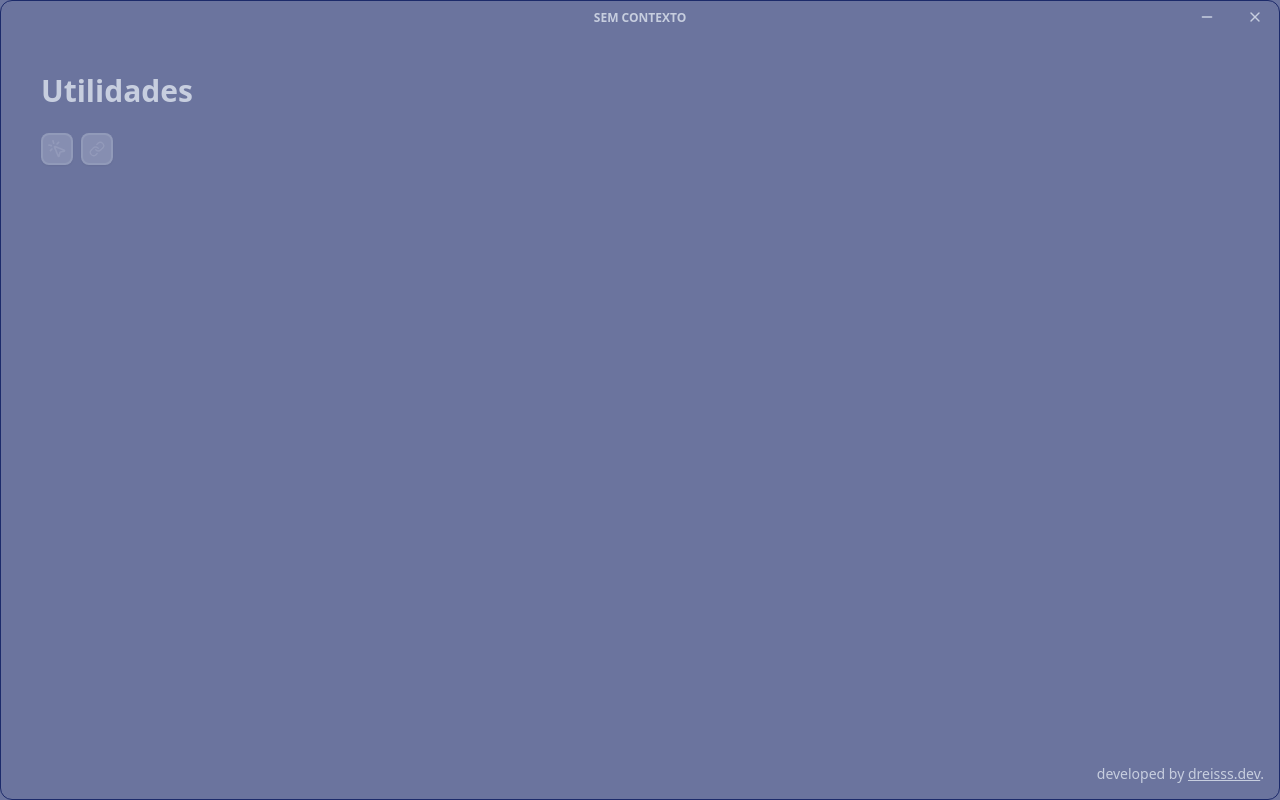
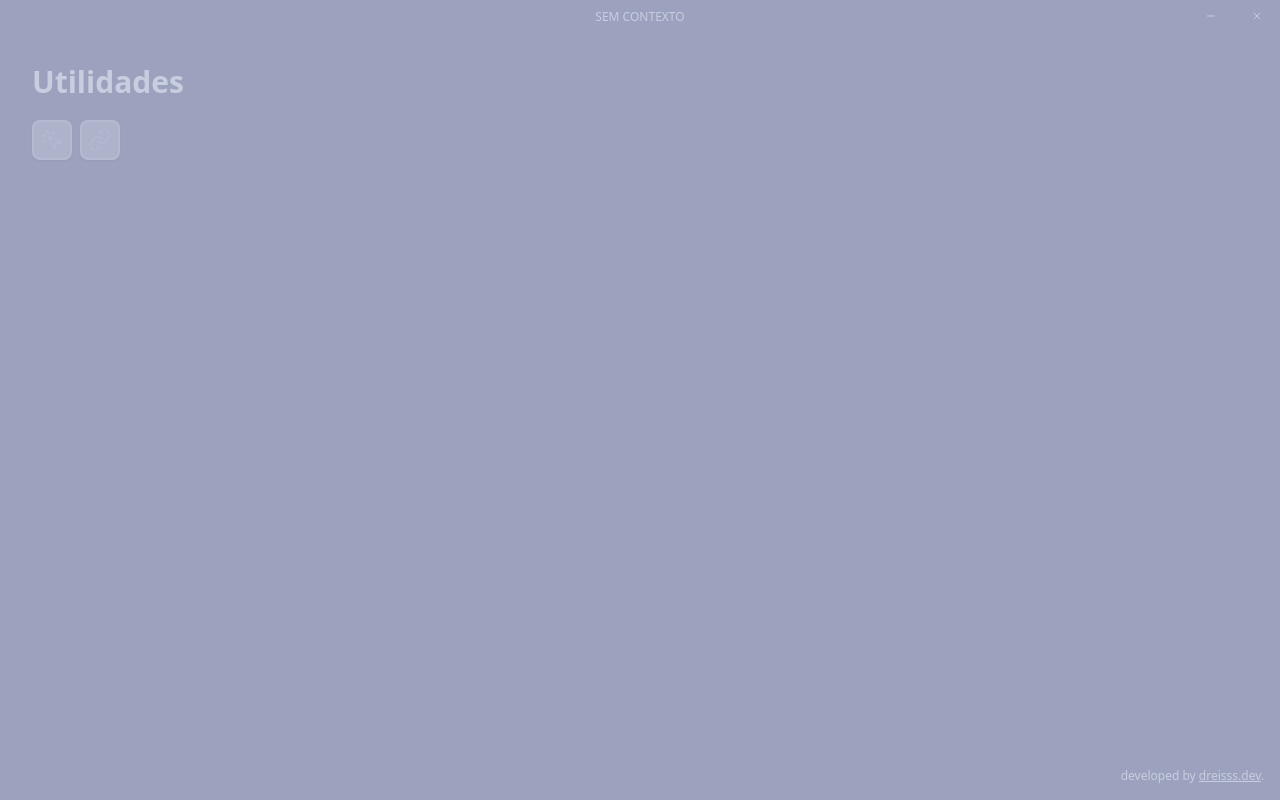
Before and after one commit to dxdotdev/tpf-ut, a SvelteKit app in the folder front/: page / in a window 1280 px wide. Built offline with nearby package versions, Linux system fonts and the light colour scheme.

Commit message:
chore: update ui sizes

```diff
--- a/front/src/app.css
+++ b/front/src/app.css
@@ -3,7 +3,10 @@
 @tailwind utilities;
 
 :root {
-  @apply flex h-screen w-screen flex-col overflow-hidden rounded-xl border border-base-100/80 bg-base-100/60;
+  @apply flex h-screen w-screen flex-col overflow-hidden rounded-xl bg-base-100/40;
   user-select: none;
   cursor: default;
+
+  /* fix for linux ui scale change -- REMOVE ON BUILD TO WINDOWS */
+  /* font-size: 20px; */
 }
--- a/front/src/components/footer/alerts.svelte
+++ b/front/src/components/footer/alerts.svelte
@@ -13,7 +13,7 @@
   }
 </script>
 
-<div class="toast flex-col-reverse pb-14">
+<div class="toast flex-col-reverse pb-10">
   {#each $alerts as alert, i}
     <div role="alert" class="alert alert-error border-2 border-error/60 bg-error/40 p-3 shadow-md backdrop-blur-sm">
       <CircleX class="h-4 w-4" />
--- a/front/src/components/footer/index.svelte
+++ b/front/src/components/footer/index.svelte
@@ -5,7 +5,7 @@
 <footer class="absolute bottom-0 right-0 flex flex-col items-end gap-4 p-4">
   <Alerts />
 
-  <p class="text-sm">
+  <p class="text-xs">
     developed by
     <a href="https://github.com/dreisss" class="link" target="_blank">dreisss.dev</a>.
   </p>
--- a/front/src/components/section/action-button.svelte
+++ b/front/src/components/section/action-button.svelte
@@ -11,7 +11,7 @@
 
 <div class="tooltip" data-tip={tooltip}>
   <button
-    class="btn btn-square btn-sm flex items-center justify-center border-2 border-neutral/10 hover:border-neutral/20 hover:bg-secondary"
+    class="btn btn-square flex h-10 min-h-10 w-10 items-center justify-center border-2 border-neutral/10 hover:border-neutral/20 hover:bg-secondary"
     disabled={!$currentContext}
   >
     <slot />
--- a/front/src/components/section/index.svelte
+++ b/front/src/components/section/index.svelte
@@ -8,7 +8,7 @@
   }
 </script>
 
-<section class="mx-10 space-y-6 pt-10">
+<section class="mx-8 space-y-5 pt-8">
   <h1 class="text-3xl font-semibold">{title}</h1>
 
   <div class="flex flex-1 gap-2">
--- a/front/src/components/titlebar/context-picker.svelte
+++ b/front/src/components/titlebar/context-picker.svelte
@@ -34,7 +34,7 @@
 
 <div class="tooltip tooltip-bottom" data-tip="Contexto">
   <label>
-    <div class="btn btn-ghost btn-xs px-8 text-xs">
+    <div class="btn btn-ghost btn-xs px-6 font-medium">
       {$currentContext?.path.toUpperCase() || 'SEM CONTEXTO'}
     </div>
 
--- a/front/src/components/titlebar/index.svelte
+++ b/front/src/components/titlebar/index.svelte
@@ -6,8 +6,8 @@
   import ContextPicker from './context-picker.svelte'
 </script>
 
-<header data-tauri-drag-region class="flex flex-1 items-center justify-between">
-  <div data-tauri-drag-region class="flex flex-1 items-center gap-2">
+<header data-tauri-drag-region class="flex items-center justify-between">
+  <div data-tauri-drag-region class="flex flex-1 items-center">
     <!-- <span class="ml-4 flex h-5 w-5 items-center justify-center rounded-full bg-blue-600 text-xs">D</span> -->
     <!-- <span class="text-sm">Davi Reis</span> -->
   </div>
@@ -25,16 +25,16 @@
       </ul>
     </details> -->
 
-    <button on:click={appWindow.minimize} class="btn btn-ghost btn-sm w-12 rounded-none">
-      <Minus class="h-4 w-4" />
+    <button on:click={appWindow.minimize} class="btn btn-ghost h-8 min-h-8 rounded-none">
+      <Minus class="h-3 w-3" />
     </button>
 
     <!-- <button on:click={appWindow.toggleMaximize} class="btn btn-ghost h-10 min-h-10 w-14 rounded-none"> -->
     <!-- <Maximize class="h-4 w-4" /> -->
     <!-- </button> -->
 
-    <button on:click={appWindow.close} class="btn btn-ghost btn-sm w-12 rounded-none rounded-tr-xl hover:bg-error/80">
-      <X class="h-4 w-4" />
+    <button on:click={appWindow.close} class="btn btn-ghost h-8 min-h-8 rounded-none rounded-tr-xl hover:bg-error/80">
+      <X class="h-3 w-3" />
     </button>
   </div>
 </header>
--- a/front/src/routes/+page.svelte
+++ b/front/src/routes/+page.svelte
@@ -1,6 +1,5 @@
 <script lang="ts">
   import type { Alert, AppContext } from '../types.ts'
-
   import { setContext } from 'svelte'
   import { writable } from 'svelte/store'
 
@@ -25,11 +24,11 @@
 
 <Section title="Utilidades" let:S>
   <S.ActionButton tooltip="Seleção">
-    <MousePointerClick class="h-5 w-5" />
+    <MousePointerClick />
   </S.ActionButton>
 
   <S.ActionButton tooltip="Links">
-    <Link class="h-4 w-4" />
+    <Link />
   </S.ActionButton>
 </Section>
 
```
